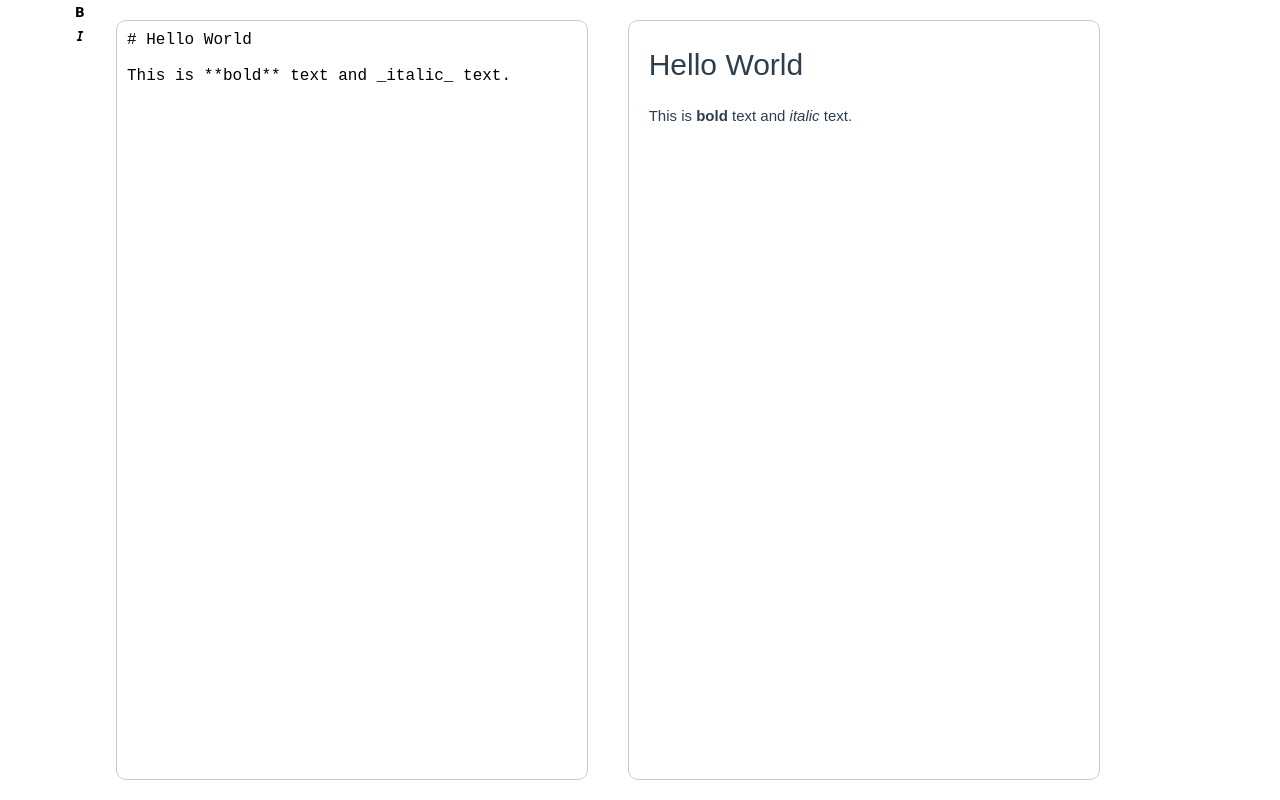
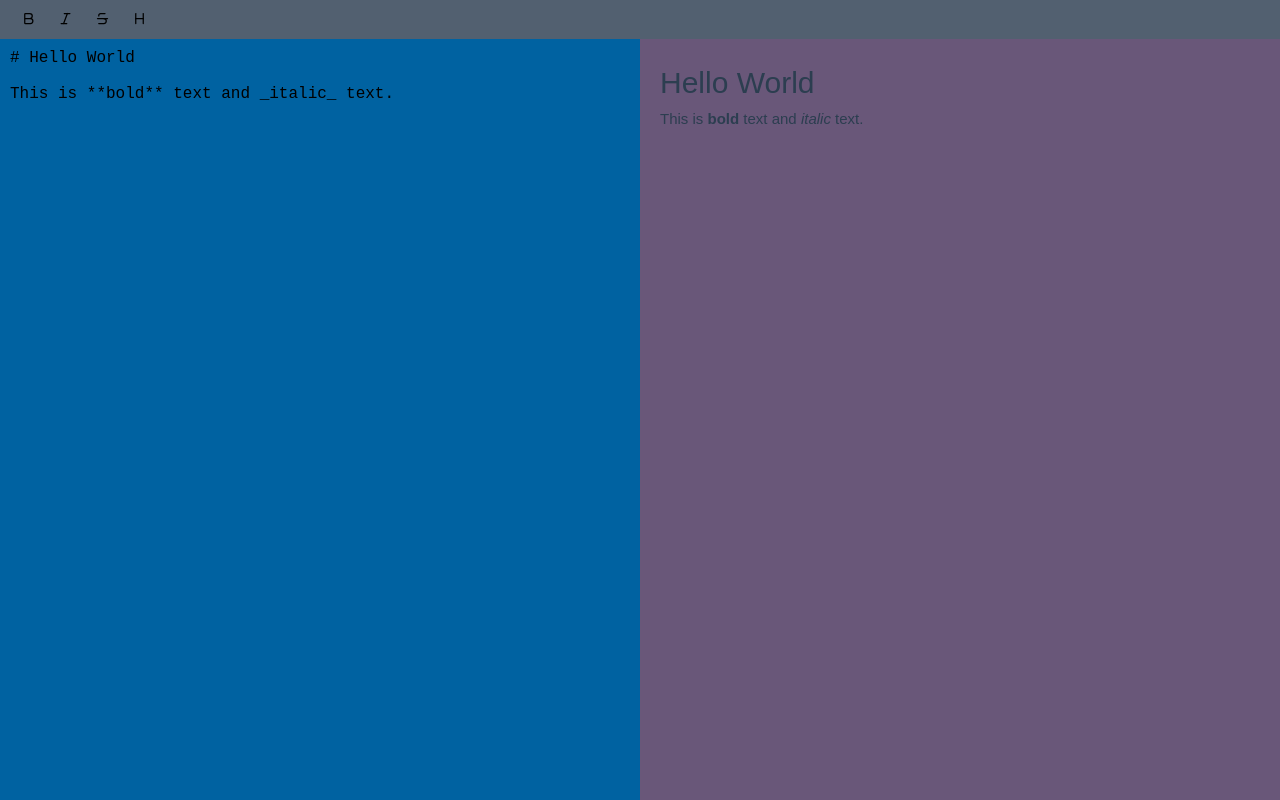
Before and after one commit to suzuuuuu09/Markify, a Vue app: page / in a window 1280 px wide. Built offline with nearby package versions, Linux system fonts and the light colour scheme.

Commit message:
update: レイアウトとか

```diff
--- a/package.json
+++ b/package.json
@@ -12,6 +12,7 @@
   },
   "dependencies": {
     "lodash": "^4.17.21",
+    "lucide-vue-next": "^0.446.0",
     "marked": "^14.1.1",
     "vue": "^3.4.29"
   },
--- a/src/App.vue
+++ b/src/App.vue
@@ -1,7 +1,5 @@
 <template>
-  <div id="app">
-    <MarkdownEditor />
-  </div>
+  <MarkdownEditor />
 </template>
 
 <script>
--- a/src/assets/main.css
+++ b/src/assets/main.css
@@ -1,10 +1,18 @@
 @import './base.css';
 
 #app {
-  max-width: 1280px;
+  /* max-width: 1280px; */
+  width: 100%;
   margin: 0 auto;
-  padding: 2rem;
+  /* padding: 2rem; */
   font-weight: normal;
+  background-color: white;
+}
+
+body {
+  display: flex;
+  place-items: center;
+  background-color: white;
 }
 
 a,
@@ -21,15 +29,17 @@ a,
   }
 }
 
-@media (min-width: 1024px) {
+/* @media (min-width: 1024px) {
   body {
     display: flex;
     place-items: center;
+    background-color: white;
   }
 
   #app {
     display: grid;
     grid-template-columns: 1fr 1fr;
     padding: 0 2rem;
+    background-color: white;
   }
-}
+} */
--- a/src/components/MarkdownEditor.vue
+++ b/src/components/MarkdownEditor.vue
@@ -1,40 +1,56 @@
 <template>
-  <div id="tool-bar">
+  <div id="container">
+    <div id="toolbar">
+      <!-- Bold -->
       <button class="icon-button"  @mousedown="boldText" aria-label="Bold (Ctrl+Shift+B)">
-      <!-- BoldIcon -->
-      <img src="@/assets/bold.svg" alt="bold"
-        :width="width"
-        :height="height"
-      >
+        <BoldIcon :width="width" :height="height" />
       </button>
+      <!-- Italic -->
       <button class="icon-button" @mousedown="italicText" aria-label="Italic (Ctrl+Shift+I)">
-      <!-- ItalicIcon -->
-       <img src="@/assets/italic.svg" alt="italic"
-        :width="width"
-        :height="height"
-       >
+        <ItalicIcon :width="width" :height="height" />
+      </button>
+      <!-- Strikethrough -->
+      <button class="icon-button" @mousedown="strikethroughText" aria-label="Strikethrough (Ctrl+Shift+S)">
+        <StrikethroughIcon :width="width" :height="height" />
+      </button>
+      <!-- Heading -->
+      <button class="icon-button" @mousedown="headingText" aria-label="Heading (Ctrk+Shift+H)">
+        <HeadingIcon :width="width" :height="height" />
       </button>
     </div>
     <div id="editor">
-    <textarea id="inputTextarea" v-model="input" @input="update" @mouseup="handleTextSelection"></textarea>
+      <textarea id="input-textarea" v-model="input" @input="update"></textarea>
       <div v-html="compiledMarkdown" class="markdown-preview"></div>
+    </div>
   </div>
 </template>
 
 <script>
 import { marked } from 'marked'
 import _ from 'lodash'
+import {
+  BoldIcon,
+  ItalicIcon,
+  StrikethroughIcon,
+  HeadingIcon
+} from 'lucide-vue-next'
 
 export default {
   data() {
     return {
-      input: '# Hello World\n\nThis is **bold** text and _italic_ text.' // v-modelで管理されているデータ
+      input: '# Hello World\n\nThis is **bold** text and _italic_ text.'
     }
   },
   computed: {
     compiledMarkdown() {
       return marked(this.input, { sanitize: true })
     }
+  },
+  components: {
+    BoldIcon,
+    ItalicIcon,
+    StrikethroughIcon,
+    HeadingIcon
   },
   methods: {
     update: _.debounce(function (e) {
@@ -45,7 +61,7 @@ export default {
       event.stopPropagation();
 
       // テキストエリアのDOM要素を取得
-      const textarea = document.getElementById("inputTextarea");
+      const textarea = document.getElementById("input-textarea");
 
       // カーソルの開始位置と終了位置を取得
       const start = textarea.selectionStart;
@@ -103,16 +119,20 @@ export default {
     // イタリック用の関数
     italicText(event) {
       this.wrapTextWithTags(event, '_', 'emphasized text');
-    }
+    },
+    // 取り消し線
+    strikethroughText(event) {
+      this.wrapTextWithTags(event, '~~', 'squiggle text');
+    },
   },
   props: {
     width: {
       type: String,
-      default: "10"
+      default: "15"
     },
     height: {
       type: String,
-      default: "10"
+      default: "15"
     }
   }
 }
@@ -120,27 +140,47 @@ export default {
 </script>
 
 <style>
+
+#container {
+  display:flex;
+  flex-direction: column;
+  width: 100vw;
+  height: 100vh;
+  box-sizing: border-box;
+}
+
+#toolbar {
+  display: flex;
+  background-color: #526070;
+  width: 100%;
+  padding: 10px;
+  box-sizing: border-box;
+  flex-wrap: wrap;
+  overflow: hidden;
+}
+
 #editor {
   display: flex;
   justify-content: space-between;
-  width: 80vw;
-  height: 100vh;
-  padding: 20px;
+  width: 100%;
+  height: 100%;
   box-sizing: border-box;
   margin: auto;
+  flex-wrap: wrap;
+  overflow: hidden;
 }
 
 /* テキスト入力 */
 textarea {
-  width: 48%;
+  width: 50%;
   height: 100%;
   font-size: 16px;
-  margin-right: 2%;
   padding: 10px;
   box-sizing: border-box;
-  border: 1px solid #ccc;
-  border-radius: 10px;
   resize: none;
+  border: none;
+  outline: none;
+  background-color: #0062a1;
 }
 
 .icon-button{
@@ -152,13 +192,12 @@ textarea {
 
 .markdown-preview {
   font-family: Arial, Helvetica, sans-serif;
-  width: 48%;
+  width: 50%;
   padding: 20px;
   box-sizing: border-box;
   overflow-y: auto;
   height: 100%;
-  border: 1px solid #ccc;
-  border-radius: 10px;
+  background-color: #695779;
 }
 
 .markdown-preview h1 {
@@ -169,9 +208,9 @@ textarea {
   font-size: 1.75em;
 }
 
-.markdown-preview p {
+/* .markdown-preview p {
   margin: 1em 0;
-}
+} */
 
 .markdown-preview ul {
   padding-left: 20px;
@@ -228,4 +267,5 @@ textarea {
 .markdown-preview tr:nth-child(even) {
   background-color: #333;
 }
+
 </style>
```
Also changed, not shown: 1 other file (tests, documents, lock files or other folders). Lines whose indentation alone changed are shown as unchanged.
